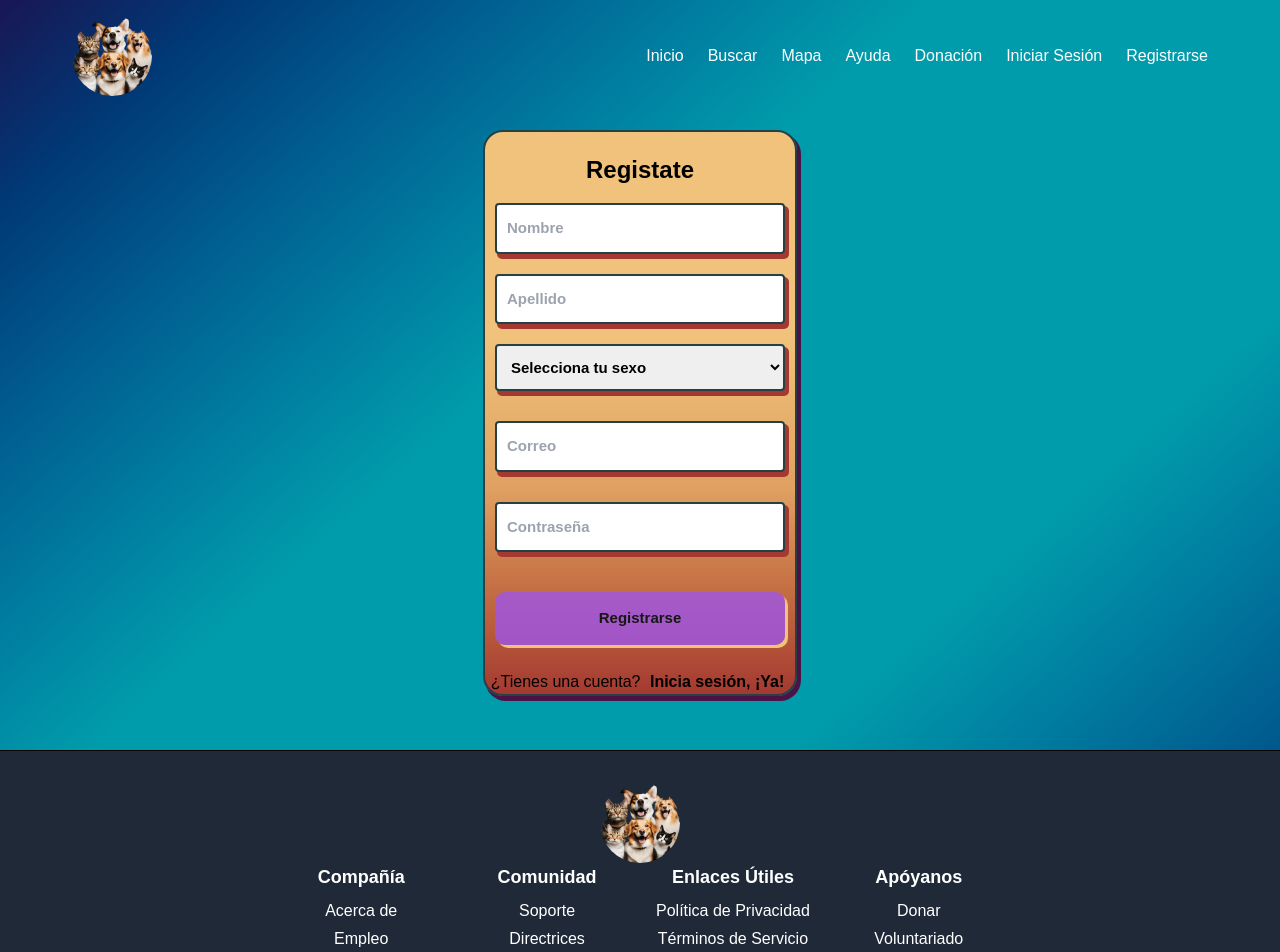
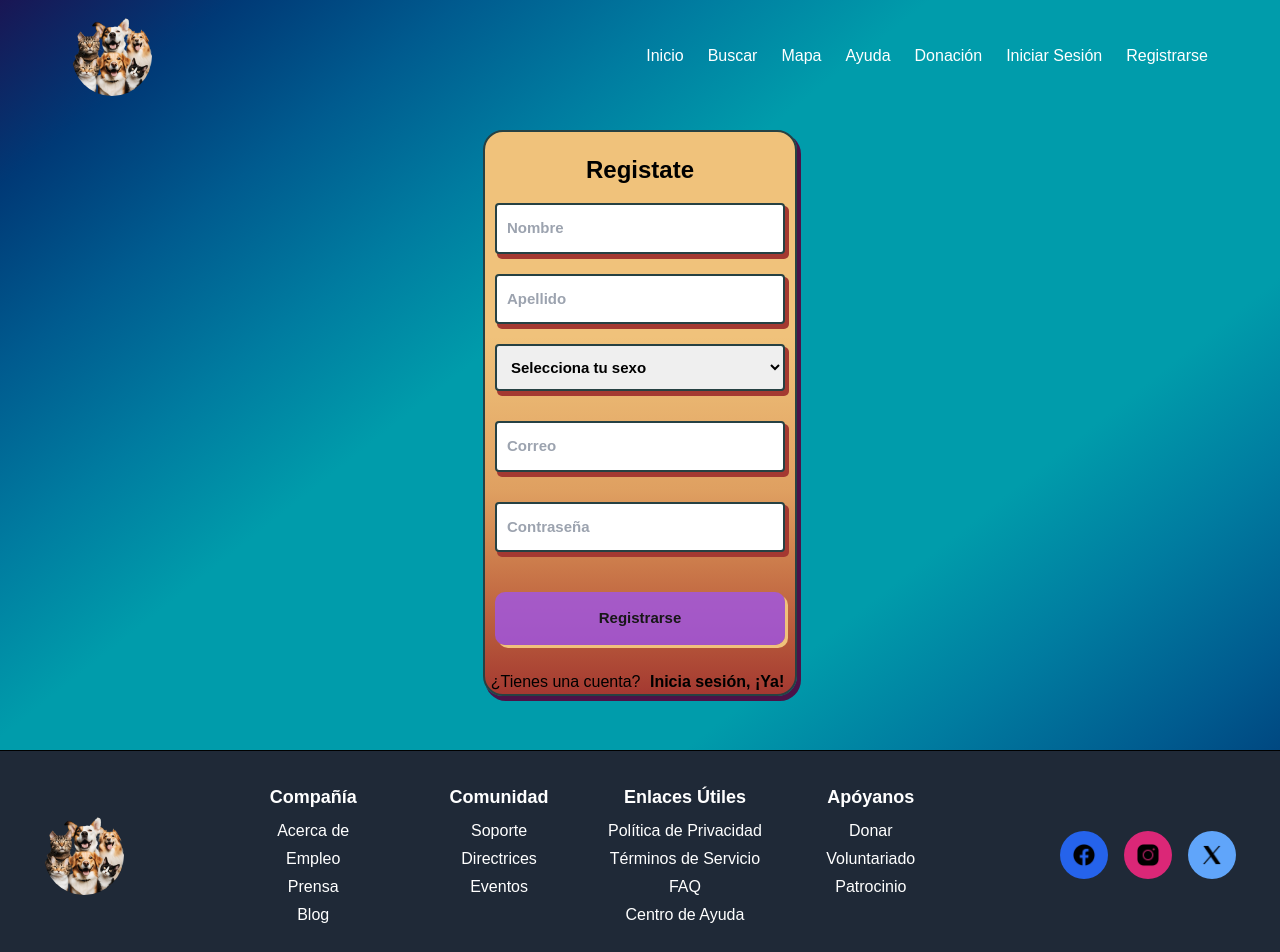
Before and after one commit to Darwininii/FindYourPet, a Next.js app: page /Registro in a window 1280 px wide. Shown: the top 952 px of the page. Built offline with nearby package versions, Linux system fonts and the light colour scheme; no server answers.

Commit message:
Se corrigieron bugs :)

```diff
--- a/src/Componentes/Filtro.css
+++ b/src/Componentes/Filtro.css
@@ -63,7 +63,7 @@
 .sec_boton {
   padding: 15px;
   margin: 25px 0px;
-  width: 85px;
+  width: 100px;
   font-size: 15px;
   background-image: linear-gradient(
     to top,
--- a/src/Componentes/Footer.js
+++ b/src/Componentes/Footer.js
@@ -3,7 +3,7 @@
 export default function Footer() {
   return (
     <footer className="bg-gray-800 text-white py-8">
-      <div className="container mx-auto px-6 flex flex-col md:flex-row items-center justify-between">
+      <div className="mx-auto px-6 flex flex-col md:flex-row items-center justify-between">
         <div className="mb-6 md:mb-0">
           <img
             src="/logo.png"
--- a/src/Componentes/IniciarSesion.js
+++ b/src/Componentes/IniciarSesion.js
@@ -22,7 +22,7 @@
   };
 
   return (
-    <div className="container">
+    <div className="contenedor">
       <form className="form_area" onSubmit={handleLogin}>
         <p className="title">Inicia Sesion</p>
         <div className="form_group">
--- a/src/Componentes/Registrate.css
+++ b/src/Componentes/Registrate.css
@@ -1,4 +1,4 @@
-.container {
+.contenedor {
   display: flex;
   align-items: center;
   justify-content: center;
--- a/src/Componentes/Registrate.js
+++ b/src/Componentes/Registrate.js
@@ -52,7 +52,7 @@
   };
 
   return (
-    <div className="container">
+    <div className="contenedor">
       <form onSubmit={handleRegister} className="form_area">
         <h1 className="title">Registate</h1>
         {error && <p className="text-red-500 text-center mb-4">{error}</p>}
```
